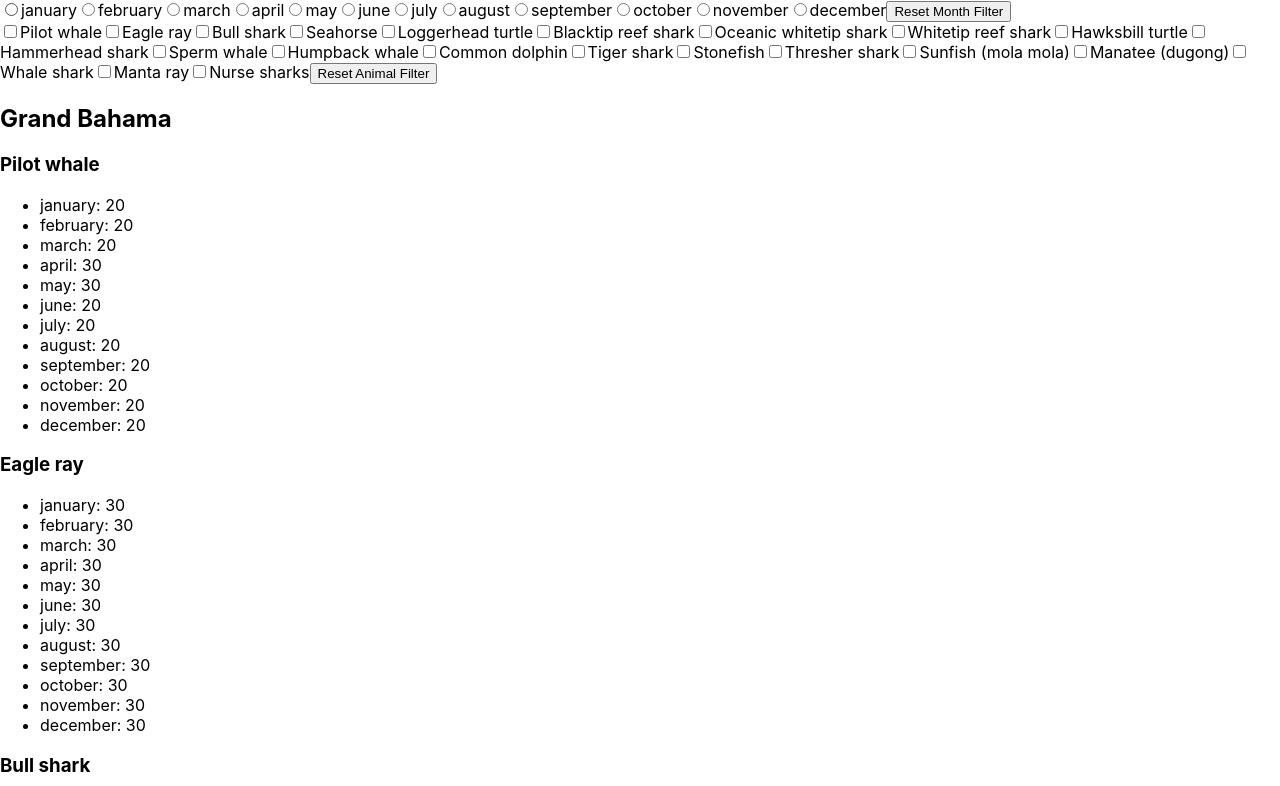
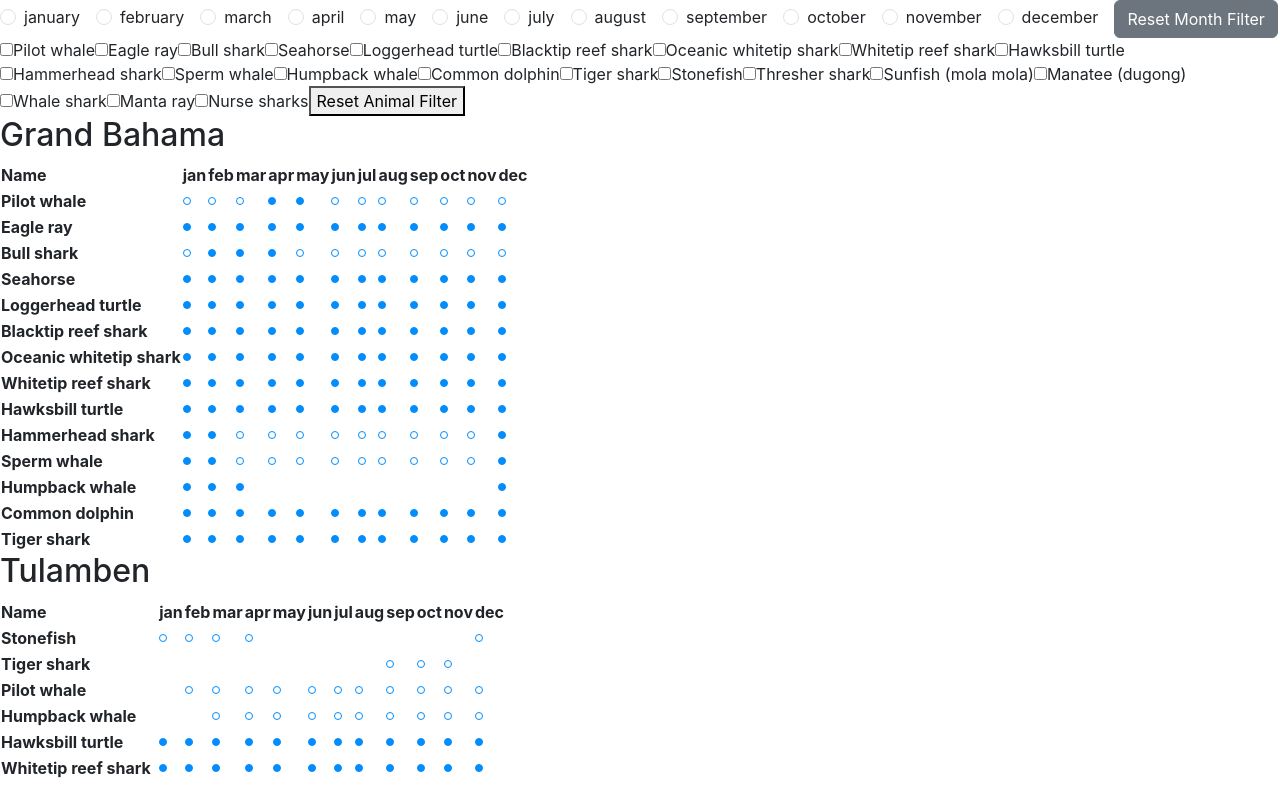
Before and after one commit to msong1/finding-manta, a React (Create React App) app: page / in a window 1280 px wide. Shown: the top 786 px of the page. Built offline with nearby package versions, Linux system fonts and the light colour scheme.

Commit message:
added Bootstrap. Implemented table to show monthly sighting.

```diff
--- a/public/index.html
+++ b/public/index.html
@@ -2,14 +2,13 @@
 <html lang="en">
   <head>
     <meta charset="utf-8" />
-    <link rel="icon" href="%PUBLIC_URL%/favicon.ico" />
+    <!-- <link rel="icon" href="%PUBLIC_URL%/favicon.ico" /> -->
     <meta name="viewport" content="width=device-width, initial-scale=1" />
     <meta name="theme-color" content="#000000" />
     <meta
       name="description"
       content="Web site created using create-react-app"
     />
-    <link rel="apple-touch-icon" href="%PUBLIC_URL%/logo192.png" />
     <!--
       manifest.json provides metadata used when your web app is installed on a
       user's mobile device or desktop. See https://developers.google.com/web/fundamentals/web-app-manifest/
@@ -24,21 +23,15 @@
       work correctly both with client-side routing and a non-root public URL.
       Learn how to configure a non-root public URL by running `npm run build`.
     -->
-    <script src="https://cdn.jsdelivr.net/npm/chart.js"></script>
-    <title>React App</title>
+    <title>Finding Manta</title>
+    <link href="https://cdn.jsdelivr.net/npm/bootstrap@5.3.0-alpha3/dist/css/bootstrap.min.css"
+    rel="stylesheet" integrity="sha384-KK94CHFLLe+nY2dmCWGMq91rCGa5gtU4mk92HdvYe+M/SXH301p5ILy+dN9+nJOZ"
+    crossorigin="anonymous">
   </head>
   <body>
     <noscript>You need to enable JavaScript to run this app.</noscript>
     <div id="root"></div>
-    <!--
-      This HTML file is a template.
-      If you open it directly in the browser, you will see an empty page.
-
-      You can add webfonts, meta tags, or analytics to this file.
-      The build step will place the bundled scripts into the <body> tag.
-
-      To begin the development, run `npm start` or `yarn start`.
-      To create a production bundle, use `npm run build` or `yarn build`.
-    -->
+    <script src="https://cdn.jsdelivr.net/npm/bootstrap@5.3.0-alpha3/dist/js/bootstrap.bundle.min.js"
+    integrity="sha384-ENjdO4Dr2bkBIFxQpeoTz1HIcje39Wm4jDKdf19U8gI4ddQ3GYNS7NTKfAdVQSZe" crossorigin="anonymous"></script>
   </body>
 </html>
--- a/src/App.jsx
+++ b/src/App.jsx
@@ -50,7 +50,24 @@ const App = () => {
     }
   }
   );
-  console.log(filteredLocations);
+
+  function Circle({ value }) {
+    const circleStyle = {
+      10: {backgroundColor: 'white',
+      border: '1px solid white'},
+      20: {backgroundColor: 'white',
+      border: '1px solid #038cfc'},
+      30: {backgroundColor: '#038cfc',
+        border: '1px solid #038cfc'}
+    }
+
+    return<div style={{
+      height: '8px',
+      width: '8px',
+      borderRadius: '50%',
+      ...circleStyle[value]
+    }}></div>
+  }
 
   const filteredAnimals = new Set();
   filteredLocations.forEach((({ animal_list }) => {
@@ -80,8 +97,9 @@ const App = () => {
     <div>
       <div>
         {monthList.map((month, index) => (
-          <label key={month}>
+          <div className="form-check form-check-inline">
               <input
+              className="form-check-input"
                 type="radio"
                 name="month"
                 value={month}
@@ -89,10 +107,12 @@ const App = () => {
                 onChange={handleMonthChange}
               // disabled={monthFilterDisabledList[index]}
               />
+            <label key={month}>
               {month}
             </label>
+            </div>
         ))}
-        <button onClick={handleResetMonthFilter}>Reset Month Filter</button>
+        <button type="button" className="btn btn-secondary" onClick={handleResetMonthFilter}>Reset Month Filter</button>
       </div>
       <div>
         {allAnimals.map((animal, index) => (
@@ -113,6 +133,19 @@ const App = () => {
         {filteredLocations.map((location) => (
           <div key={location.location_id}>
             <h2>{location.name}</h2>
+
+            <div className="table-responsive">
+              <thead>
+                <tr>
+                  <th scope='col'>Name</th>
+                  {selectedMonth === '' ?
+                    monthList.map(month =>
+                      <th scope='col'>{`${month.slice(0, 3)}`}</th>
+                    )
+                    : <th scope='col'>{`${selectedMonth.slice(0, 3)}`}</th>
+                  }
+                </tr>
+              </thead>
               {location.animal_list
                 .filter((animal) => {
                   if (!selectedMonth) {
@@ -123,18 +156,18 @@ const App = () => {
                 })
                 .filter((animal) => checkedAnimals.length === 0 || checkedAnimals.includes(animal.name))
                 .map((animal) => (
-                <div key={animal.name}>
-                  <h3>{animal.name}</h3>
-                  <ul>
+                  <tbody>
+                    <th scope="row">{animal.name}</th>
                     {selectedMonth === '' ?
                       monthList.map(month =>
-                        <li>{`${month}: ${animal.monthly_sighting[month]}`}</li>
+                        <td><Circle value={animal.monthly_sighting[month]} /></td>
                       )
-                      : <li>{`${selectedMonth}: ${animal.monthly_sighting[selectedMonth]}`}</li>
+                      : <td><Circle value={animal.monthly_sighting[selectedMonth]} /></td>
                     }
-                  </ul>
+                  </tbody>
+                ))
+              }
             </div>
-              ))}
           </div>
         ))}
       </div>
```
Also changed, not shown: 1 other file (tests, documents, lock files or other folders). Lines whose indentation alone changed are shown as unchanged.
